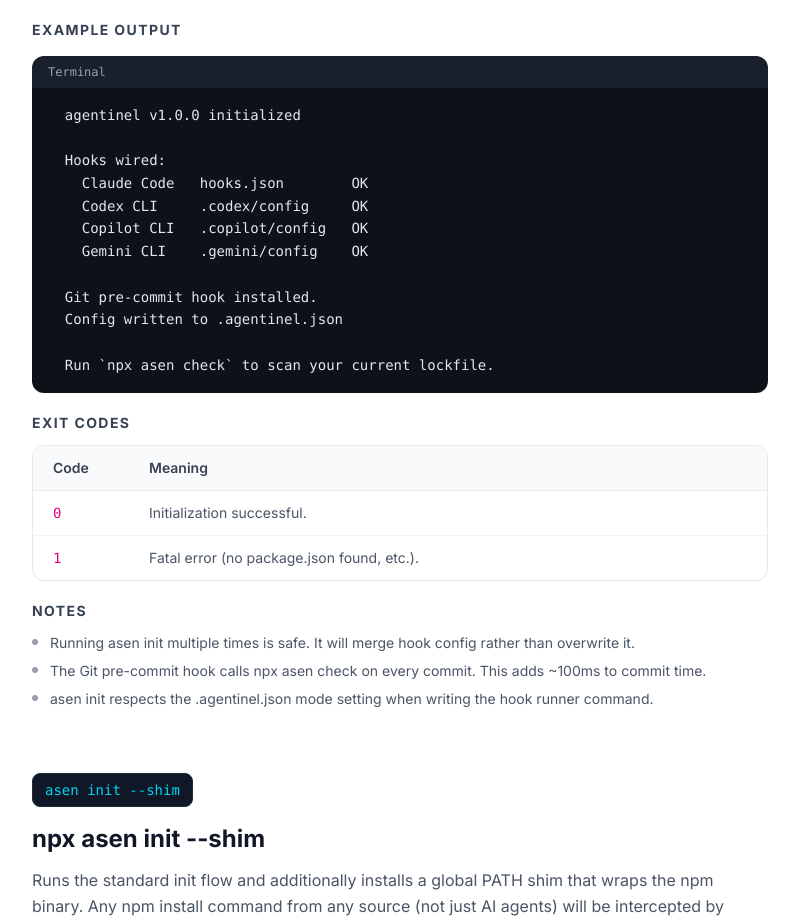
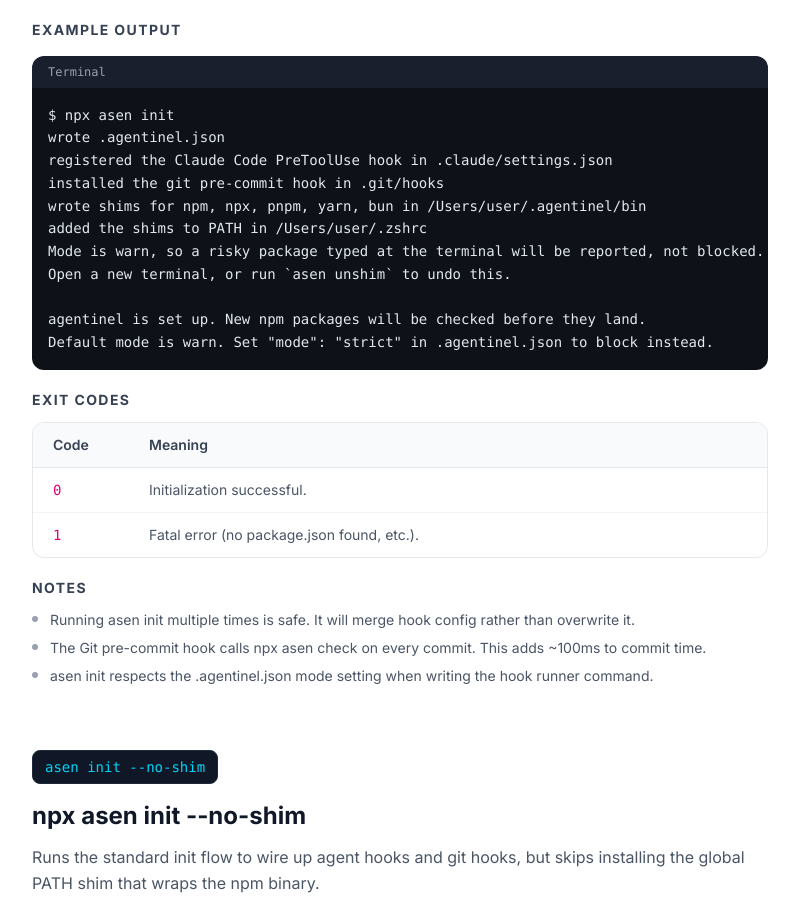
Before and after one commit to aman-janwani/Agentinel-website, a Next.js app: page /docs/commands in a window 1280 px wide. Shown: the part 967-1885 px from the top of the page, without its empty margins (336-1135 px from the left). Built offline with nearby package versions, Linux system fonts and the light colour scheme.

Commit message:
docs: align website components and docs with main project README (#1)

```diff
--- a/src/app/docs/commands/page.tsx
+++ b/src/app/docs/commands/page.tsx
@@ -180,10 +180,12 @@
         <div className="flex flex-wrap gap-2">
           {[
             "asen init",
-            "asen init --shim",
+            "asen init --no-shim",
             "asen check",
             "asen check [pkg]",
             "asen allow",
+            "asen mode",
+            "asen uninstall",
             "asen unshim",
           ].map((cmd) => (
             <a
@@ -206,9 +208,9 @@
         description="Initializes Agentinel in your project. Auto-detects installed AI agents and writes the appropriate hook configurations. Also installs a Git pre-commit hook that scans your staged lockfile on every commit."
         flags={[
           {
-            flag: "--shim",
+            flag: "--no-shim",
             description:
-              "Also install a global PATH shim that intercepts npm calls system-wide. See asen init --shim below.",
+              "Skip installing the global PATH shim that intercepts npm calls system-wide.",
           },
           {
             flag: "--force",
@@ -225,18 +227,17 @@
           { code: "0", meaning: "Initialization successful." },
           { code: "1", meaning: "Fatal error (no package.json found, etc.)." },
         ]}
-        output={`  agentinel v1.0.0 initialized
+        output={`$ npx asen init
+wrote .agentinel.json
+registered the Claude Code PreToolUse hook in .claude/settings.json
+installed the git pre-commit hook in .git/hooks
+wrote shims for npm, npx, pnpm, yarn, bun in /Users/user/.agentinel/bin
+added the shims to PATH in /Users/user/.zshrc
+Mode is warn, so a risky package typed at the terminal will be reported, not blocked.
+Open a new terminal, or run \`asen unshim\` to undo this.
 
-  Hooks wired:
-    Claude Code   hooks.json        OK
-    Codex CLI     .codex/config     OK
-    Copilot CLI   .copilot/config   OK
-    Gemini CLI    .gemini/config    OK
-
-  Git pre-commit hook installed.
-  Config written to .agentinel.json
-
-  Run \`npx asen check\` to scan your current lockfile.`}
+agentinel is set up. New npm packages will be checked before they land.
+Default mode is warn. Set "mode": "strict" in .agentinel.json to block instead.`}
         outputLang="Terminal"
         notes={[
           "Running asen init multiple times is safe. It will merge hook config rather than overwrite it.",
@@ -245,34 +246,31 @@
         ]}
       />
 
-      {/* asen init --shim */}
+      {/* asen init --no-shim */}
       <CommandSection
-        name="asen init --shim"
-        usage="npx asen init --shim"
-        description="Runs the standard init flow and additionally installs a global PATH shim that wraps the npm binary. Any npm install command from any source (not just AI agents) will be intercepted by Agentinel."
+        name="asen init --no-shim"
+        usage="npx asen init --no-shim"
+        description="Runs the standard init flow to wire up agent hooks and git hooks, but skips installing the global PATH shim that wraps the npm binary."
         flags={[]}
         exitCodes={[
-          { code: "0", meaning: "Shim installed successfully." },
+          { code: "0", meaning: "Init successful without shim." },
           {
             code: "1",
             meaning:
-              "Could not write to shell profile or PATH location (check permissions).",
+              "Fatal error (no package.json found, etc.).",
           },
         ]}
-        output={`  agentinel v1.0.0 initialized
+        output={`$ npx asen init --no-shim
+wrote .agentinel.json
+registered the Claude Code PreToolUse hook in .claude/settings.json
+installed the git pre-commit hook in .git/hooks
 
-  PATH shim installed:
-    Shell profile:  ~/.zshrc
-    Shim binary:    ~/.agentinel/bin/npm
-    Real npm at:    /usr/local/bin/npm
-
-  All npm install calls will now be intercepted.
-  To remove the shim, run \`npx asen unshim\`.`}
+agentinel is set up. New npm packages will be checked before they land.
+Default mode is warn. Set "mode": "strict" in .agentinel.json to block instead.`}
         outputLang="Terminal"
         notes={[
           "The shim modifies your shell profile (~/.zshrc, ~/.bashrc, etc.) to prepend ~/.agentinel/bin to your PATH.",
-          "To remove the shim cleanly without leaving dangling PATH entries, always use npx asen unshim rather than deleting files manually.",
-          "The shim only intercepts npm install and npm i. Other npm commands (npm run, npm test, etc.) are passed through immediately.",
+          "If you want to manually revert the hook changes later, you can run npx asen uninstall."
         ]}
       />
 
@@ -392,6 +390,35 @@
         ]}
       />
 
+      {/* asen mode */}
+      <CommandSection
+        name="asen mode"
+        usage="npx asen mode <warn|strict>"
+        description="Switches Agentinel's operating mode in the .agentinel.json file."
+        flags={[]}
+        exitCodes={[
+          { code: "0", meaning: "Mode updated." },
+          { code: "1", meaning: "Invalid mode or missing configuration." },
+        ]}
+        output={`$ npx asen mode strict
+set mode to strict in .agentinel.json`}
+        outputLang="Terminal"
+      />
+
+      {/* asen uninstall */}
+      <CommandSection
+        name="asen uninstall"
+        usage="npx asen uninstall"
+        description="Completely removes all Agentinel hooks from your repository config files (.claude, .gemini, .github, etc.) and removes global shims."
+        flags={[]}
+        exitCodes={[
+          { code: "0", meaning: "Agentinel completely uninstalled." },
+        ]}
+        output={`$ npx asen uninstall
+agentinel has been completely uninstalled from this repository.`}
+        outputLang="Terminal"
+      />
+
       {/* asen unshim */}
       <CommandSection
         name="asen unshim"
--- a/src/app/docs/installation/page.tsx
+++ b/src/app/docs/installation/page.tsx
@@ -177,13 +177,13 @@
           <p className="text-sm text-gray-500 mt-2">
             This writes{" "}
             <code className="bg-gray-100 text-pink-600 px-1 rounded font-mono">
-              hooks.json
+              .claude/settings.json
             </code>{" "}
             (Claude Code),{" "}
             <code className="bg-gray-100 text-pink-600 px-1 rounded font-mono">
               .agentinel.json
             </code>
-            , and a Git hook to your project root.
+            , and a Git hook to your project root. It also installs a global PATH shim by default.
           </p>
         </Step>
 
@@ -195,18 +195,17 @@
             </code>
             , you should see output similar to:
           </p>
-          <CodeBlock>{`  agentinel v1.0.0 initialized
+          <CodeBlock>{`$ npx asen init
+wrote .agentinel.json
+registered the Claude Code PreToolUse hook in .claude/settings.json
+installed the git pre-commit hook in .git/hooks
+wrote shims for npm, npx, pnpm, yarn, bun in /Users/user/.agentinel/bin
+added the shims to PATH in /Users/user/.zshrc
+Mode is warn, so a risky package typed at the terminal will be reported, not blocked.
+Open a new terminal, or run \`asen unshim\` to undo this.
 
-  Hooks wired:
-    Claude Code   hooks.json        OK
-    Codex CLI     .codex/config     OK
-    Copilot CLI   .copilot/config   OK
-    Gemini CLI    .gemini/config    OK
-
-  Git pre-commit hook installed.
-  Config written to .agentinel.json
-
-  Run \`npx asen check\` to scan your current lockfile.`}</CodeBlock>
+agentinel is set up. New npm packages will be checked before they land.
+Default mode is warn. Set "mode": "strict" in .agentinel.json to block instead.`}</CodeBlock>
           <p className="text-sm text-gray-500 mt-2">
             Only the agents you have installed will appear in the hooks list.
           </p>
@@ -216,21 +215,17 @@
       {/* Optional: PATH shim */}
       <section className="mb-12">
         <h2 className="text-2xl font-bold text-gray-900 mb-4">
-          Optional: Installing the PATH shim
+          Optional: Skipping the PATH shim
         </h2>
         <p className="mb-4 text-sm">
-          If your agent runs{" "}
-          <code className="bg-gray-100 text-pink-600 px-1.5 py-0.5 rounded font-mono border border-gray-200">
-            npm
-          </code>{" "}
-          directly (rather than through a hook), you can install a global PATH
+          By default, <code className="bg-gray-100 text-pink-600 px-1.5 py-0.5 rounded font-mono border border-gray-200">asen init</code> installs a global PATH
           shim that intercepts all{" "}
           <code className="bg-gray-100 text-pink-600 px-1.5 py-0.5 rounded font-mono border border-gray-200">
             npm install
           </code>{" "}
-          calls system-wide before forwarding them to the real npm binary.
+          calls system-wide before forwarding them to the real npm binary. If you only want to wire up agent hooks and git hooks, you can skip this.
         </p>
-        <CodeBlock>npx asen init --shim</CodeBlock>
+        <CodeBlock>npx asen init --no-shim</CodeBlock>
         <div className="border-l-4 border-amber-400 bg-amber-50 rounded-r-xl px-5 py-4 mt-4">
           <p className="text-sm font-semibold text-amber-800 mb-1">
             Shim caveat
--- a/src/components/sections/FeaturesGrid.tsx
+++ b/src/components/sections/FeaturesGrid.tsx
@@ -208,12 +208,9 @@
               <div className="bg-[#0E1117] rounded-2xl p-5 font-mono text-xs overflow-x-auto border border-white/5">
                 <div className="text-gray-500 mb-1">{"// Feedback injected into agent context"}</div>
                 <div className="text-gray-300">{"{"}</div>
-                <div className="text-gray-400 ml-4">{"\"hook\": \"PreToolUse\","}</div>
-                <div className="text-gray-400 ml-4">{"\"agentinel\": {"}</div>
-                <div className="text-red-400 ml-8">{"\"blocked\": true,"}</div>
-                <div className="text-amber-400 ml-8">{"\"reason\": \"slopsquatting_profile\","}</div>
-                <div className="text-[#00E5CC] ml-8">{"\"suggestion\": \"Did you mean react-router-dom?\""}</div>
-                <div className="text-gray-400 ml-4">{"}"}</div>
+                <div className="text-gray-400 ml-4">{"\"hookEvent\": \"PreToolUse\","}</div>
+                <div className="text-red-400 ml-4">{"\"action\": \"BLOCK\","}</div>
+                <div className="text-amber-400 ml-4">{"\"reason\": \"agentinel blocked 'react-router-v7-beta': Package does not exist on npm (hallucination).\""}</div>
                 <div className="text-gray-300">{"}"}</div>
               </div>
             </Card>
--- a/src/components/sections/HeroSection.tsx
+++ b/src/components/sections/HeroSection.tsx
@@ -12,7 +12,7 @@
 
 const NORMAL_HOOK_LINES: RichTerminalLine[] = [
   { text: "" },
-  { text: "⚠️ agentinel warning: react-router-v7-fake is 1 day old and has 4 downloads.", color: "text-amber-400 font-semibold" },
+  { text: "⚠️ agentinel warning: left-pad-malicious is 2 days old and has 12 downloads.", color: "text-amber-400 font-semibold" },
   { text: "" },
   { text: "This matches the profile of a slopsquatting or malicious package.", color: "text-amber-400" },
   { text: "" },
@@ -39,15 +39,15 @@
   { text: [
       { text: '  "reason"', color: 'text-gray-400' },
       { text: ': ', color: 'text-gray-300' },
-      { text: '"agentinel blocked \'react-router-v7-fake\': Package does not exist on npm (hallucination)."', color: 'text-amber-400' }
+      { text: '"agentinel blocked \'react-router-v7-beta\': Package does not exist on npm (hallucination)."', color: 'text-amber-400' }
     ]
   },
   { text: "}" },
 ];
 
 const TABS = [
-  { id: "normal" as const, label: "Normal Hook", command: "npm install react-router-v7-fake", lines: NORMAL_HOOK_LINES, title: "bash -- agentinel" },
-  { id: "claude" as const, label: "Claude Code", command: "claude: npm install react-router-v7-fake", lines: CLAUDE_LINES, title: "PreToolUse -- agentinel" },
+  { id: "normal" as const, label: "Normal Hook", command: "npm install left-pad-malicious", lines: NORMAL_HOOK_LINES, title: "bash -- agentinel" },
+  { id: "claude" as const, label: "Claude Code", command: "claude: npm install react-router-v7-beta", lines: CLAUDE_LINES, title: "PreToolUse -- agentinel" },
 ];
 
 const TYPING_SPEED = 40;
```
Also changed, not shown: ph_first_comment.txt (added), ph_shoutouts.txt (added), temp_first_commit.txt (added), 2 other files (tests, documents, lock files or other folders).
